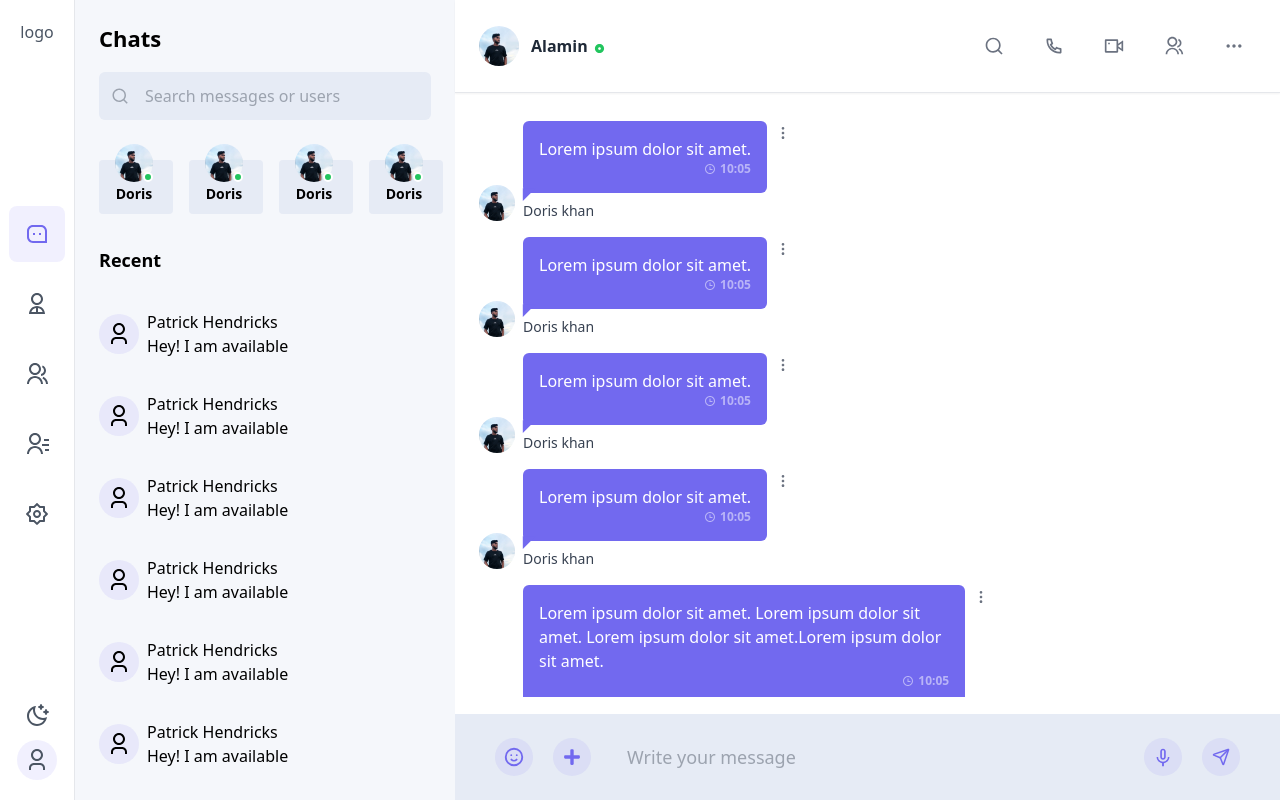
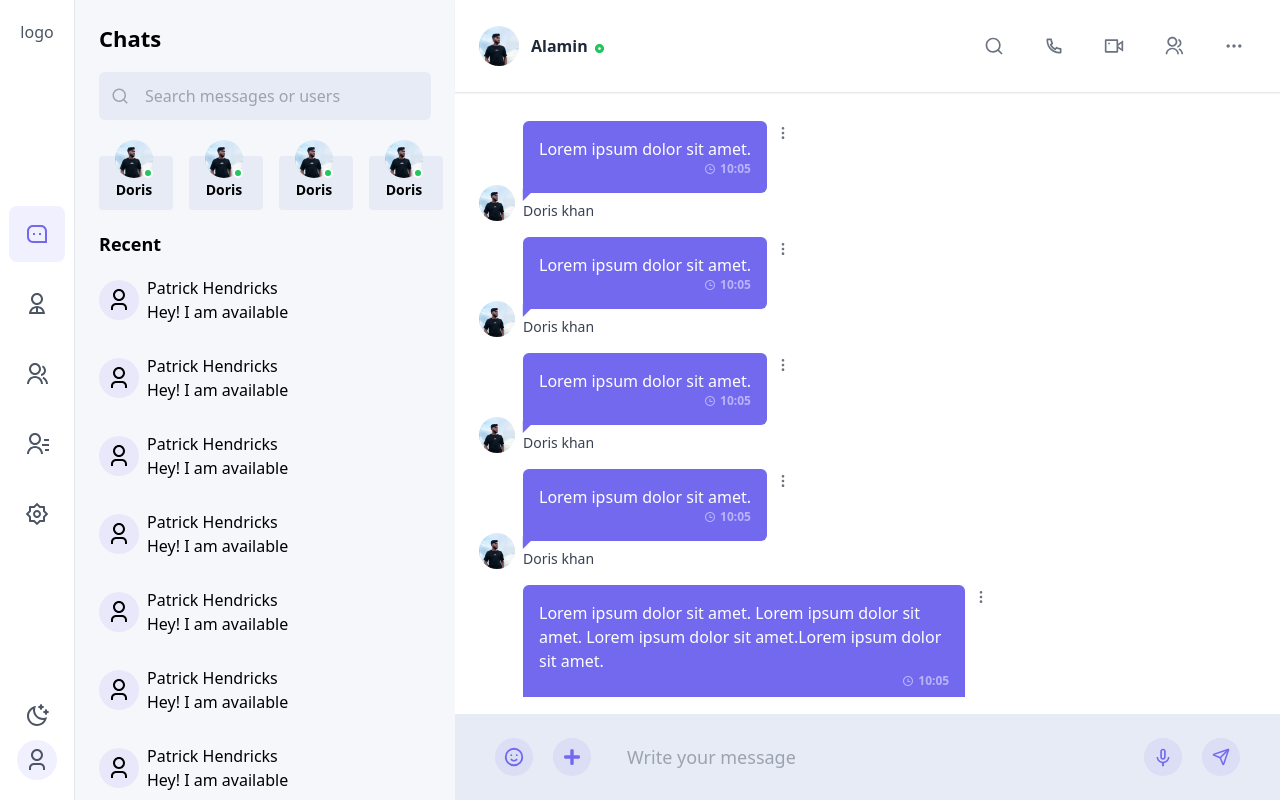
Before and after one commit to StellarWeb-Innovators/Connector, a React (Vite) app: page / in a window 1280 px wide. Built offline with nearby package versions, Linux system fonts and the light colour scheme; no server answers.

Commit message:
made some small ui changes

```diff
--- a/src/pages/home/common/barContents/MyChats.jsx
+++ b/src/pages/home/common/barContents/MyChats.jsx
@@ -51,7 +51,7 @@ const MyChats = () => {
                 placeholder={"Search messages or users"}
             />
             {/* active */}
-            <div className="mt-4 w-full lg:p-6 p-3 flex lg:gap-4 gap-3 overflow-x-scroll no-scrollbar overflow-hidden">
+            <div className="mt-4 w-full lg:px-6 lg:py-5 p-3 flex lg:gap-4 gap-3 overflow-x-scroll no-scrollbar overflow-hidden">
                 {
                     activeContacts?.map(contact => <ActiveContact
                         key={contact}
@@ -61,14 +61,14 @@ const MyChats = () => {
             </div>
 
             {/* my chats */}
-            <h3 className="px-6 lg:mt-2 mb-4 font-semibold text-lg hidden lg:block">Recent</h3>
+            <h3 className="px-6  mb-4 lg:mb-0 font-semibold text-lg hidden lg:block">Recent</h3>
             <div className=" flex flex-col gap-y-[2px] lg:max-h-[70vh] overflow-y-auto no-scrollbar pt-1 lg:pb-24 pb-5">
                 {
                     myChats?.map((chat, index) => <Link
                         to={`/chat/${chat?._id}`}
                         key={index}>
                         <div
-                            className={`${chat?._id === id ? `bg-[#7269ef1a]  border-[#7269EF]` : "border-[#F5F7FB]"} hover:bg-[#7269ef1a] border-l-4 transition-all duration-200 lg:px-5 px-3 lg:py-4 py-3 cursor-pointer`}
+                            className={`${chat?._id === id ? `bg-[#7269ef1a]  border-[#7269EF]` : "border-[#F5F7FB]"} hover:bg-[#7269ef1a] border-l-4 transition-all duration-200 lg:px-5 px-3 lg:py-[14px] py-3 cursor-pointer`}
                         >
                             <div className="flex gap-2 items-center">
                                 {/* image */}
--- a/src/pages/home/common/chatBox/Messages.jsx
+++ b/src/pages/home/common/chatBox/Messages.jsx
@@ -46,7 +46,7 @@ const Messages = () => {
     ]
     return (
         <div className="flex flex-col justify-end gap-y-4  py-1">
-            <div className="lg:h-[75vh] h-[72vh] space-y-4 overflow-hidden overflow-y-auto no-scrollbar lg:px-6 px-3 pt-6">
+            <div className="lg:h-[75vh] h-[78vh] space-y-4 overflow-hidden overflow-y-auto no-scrollbar lg:px-6 px-3 pt-6 pb-4 lg:pb-0">
                 {
                     allMessages?.map((message, index) => <Message
                         key={index}
```
